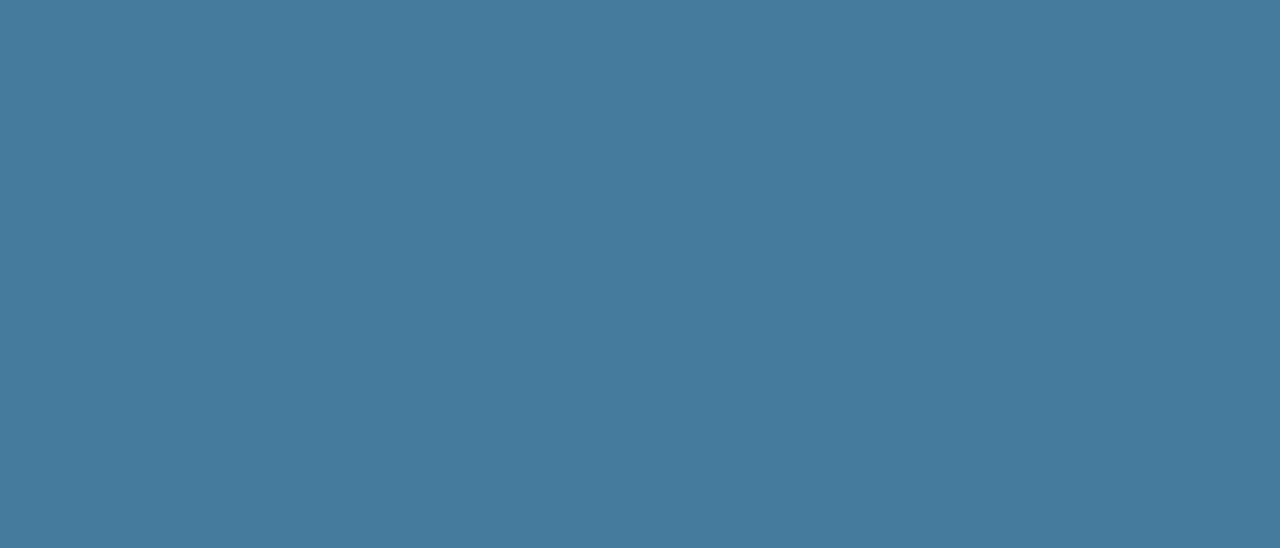
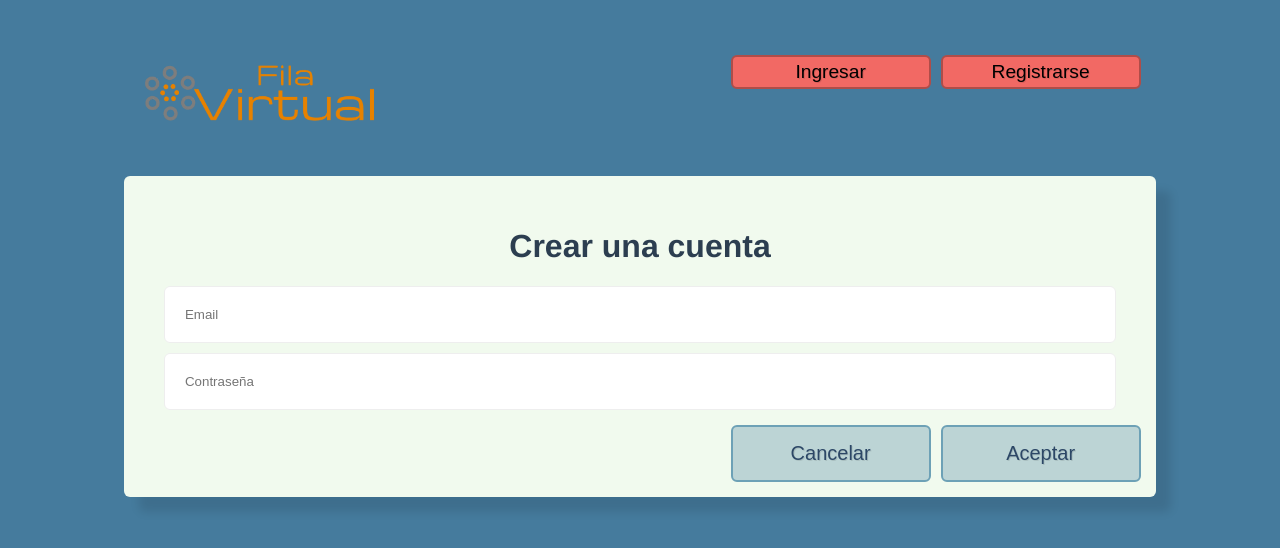
Before and after one commit to cccarl/Fila-Virtual, a Vue app in the folder FilaVirtual-FrontEnd/fila-virtual/: page /#/login in a window 1280 px wide. Shown: the top 548 px of the page. Built offline with nearby package versions, Linux system fonts and the light colour scheme.

Commit message:
Agregada la vista del login

```diff
--- a/FilaVirtual-FrontEnd/fila-virtual/src/components/Header.vue
+++ b/FilaVirtual-FrontEnd/fila-virtual/src/components/Header.vue
@@ -7,7 +7,7 @@
       <button class="btnHedaer">{{msgBoton2}}</button>
     </router-link>
 
-    <router-link to="/">
+    <router-link to="/login">
       <button class="btnHedaer">{{msgBoton1}}</button>
     </router-link>
   </div>
--- a/FilaVirtual-FrontEnd/fila-virtual/src/router/index.js
+++ b/FilaVirtual-FrontEnd/fila-virtual/src/router/index.js
@@ -32,6 +32,11 @@ const routes = [
     path: '/tienda',
     name: 'Tienda',
     component: () => import(/* webpackChunkName: "about" */ '../views/Tienda.vue')
+  },
+  {
+    path: '/login',
+    name: 'Login',
+    component: () => import(/* webpackChunkName: "about" */ '../views/Login.vue')
   }
 ]
 
--- /dev/null
+++ b/FilaVirtual-FrontEnd/fila-virtual/src/views/Login.vue
@@ -0,0 +1,76 @@
+<template>
+    <div class = "container">
+        <div class = "login">
+            <Header msgBoton1="Ingresar" msgBoton2="Registrarse"/>
+        </div>
+        <div id="cuadroGrande">
+            <form>
+                <h1 class="titleRegister">Crear una cuenta</h1>
+                <input placeholder="Email" type="email" />
+                <input placeholder="Contraseña" type="password" />
+
+                <router-link to="/">
+                    <button class="btn btnRigth">Aceptar</button>
+                </router-link>
+
+                <router-link to="/">
+                    <button class="btn btnRigth">Cancelar</button>
+                </router-link>
+
+            </form>
+        </div>
+    </div>
+</template>
+
+<script>
+    import Header from "@/components/Header.vue";
+    export default {
+        name: "Login",
+        components: {
+            Header,
+        },
+    };
+</script>
+
+<style>
+    #cuadroGrande{
+        background: #f1faee;
+        border-radius: 6px;
+        padding: 10px;
+        padding-top: 30px;
+        width: 80%;
+        margin: 50px auto;
+        box-shadow: 15px 15px 10px rgba(0, 0, 0, 0.1);
+        overflow: hidden;
+    }
+    input {
+        width: 90%;
+        background: #ffffff;
+        border: 0;
+        padding: 20px;
+        border-radius: 6px;
+        margin-bottom: 10px;
+        border: 1px solid #eee;
+    }
+    .btn {
+        width: 200px;
+        padding: 15px;
+        margin: 5px;
+        float: right;
+        border-radius: 6px;
+        border: 0;
+        border: 2px solid #6da1b6;
+        background: #bcd4d5;
+        font-size: 20px;
+        text-align: center;
+        color: #2c4766;
+        text-shadow: 1px 1px 0px rgba(0, 0, 0, 0.1);
+    }
+    .btn:active {
+        background: #93cacc;
+    }
+
+    .btnRigth {
+        float: right;
+    }
+</style>
```
